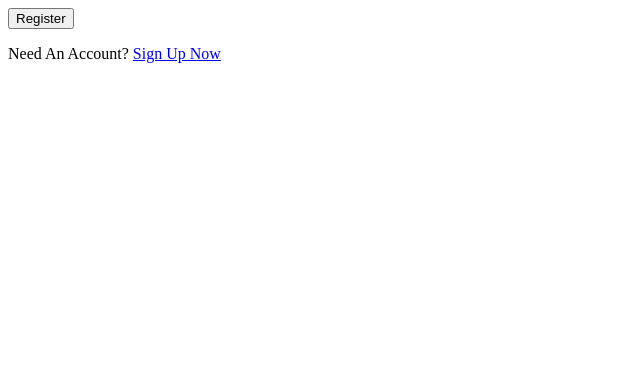
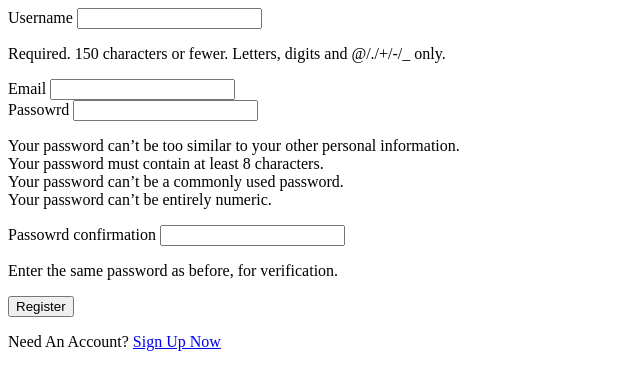
Before and after one commit to rogemus/mymoney, a Django app: template tracker/templates/accounts/register.html in a window 1280 px wide. Shown: the top 390 px of the page, without its empty margins (0-640 px from the left). Run offline with Django 5.2, Linux system fonts and the light colour scheme; the template is opened without the code that fills it, so the values that code supplies are empty.

Commit message:
main Add basic register form

```diff
--- a/tracker/accounts/urls.py
+++ b/tracker/accounts/urls.py
@@ -15,4 +15,5 @@ urlpatterns = [
         views.signout,
         name="signout",
     ),
+    path("register_user", views.register_user, name="register_user"),
 ]
--- a/tracker/templates/accounts/register.html
+++ b/tracker/templates/accounts/register.html
@@ -1,7 +1,33 @@
 {% block content %}
 
-<form method="POST">
+<form action="{% url 'accounts:register_user' %}" method="POST">
   {% csrf_token %}
+  <div>
+    <label for="username">Username</label>
+    <input type="text" name="username" id="username">
+    <p>Required. 150 characters or fewer. Letters, digits and @/./+/-/_ only.</p>
+  </div>
+  <div>
+    <label for="email">Email</label>
+    <input type="email" name="email" id="email">
+  </div>
+  <div>
+    <label for="passowrd">Passowrd</label>
+    <input type="password" name="password" id="password">
+    <p>
+      Your password can’t be too similar to your other personal information.<br />
+      Your password must contain at least 8 characters.<br />
+      Your password can’t be a commonly used password.<br />
+      Your password can’t be entirely numeric.
+    </p>
+  </div>
+  <div>
+    <label for="passowrd">Passowrd confirmation</label>
+    <input type="password" name="password_confirmation" id="password_confirmation">
+    <p>Enter the same password as before, for verification.</p>
+  </div>
+
+
 
   <button type="submit">Register</button>
 </form>
```
Also changed, not shown: 100DaysOfCode.md (+3 -0 lines), tracker/accounts/views.py (+18 -3 lines), tracker/budget/views.py (+4 -3 lines).
